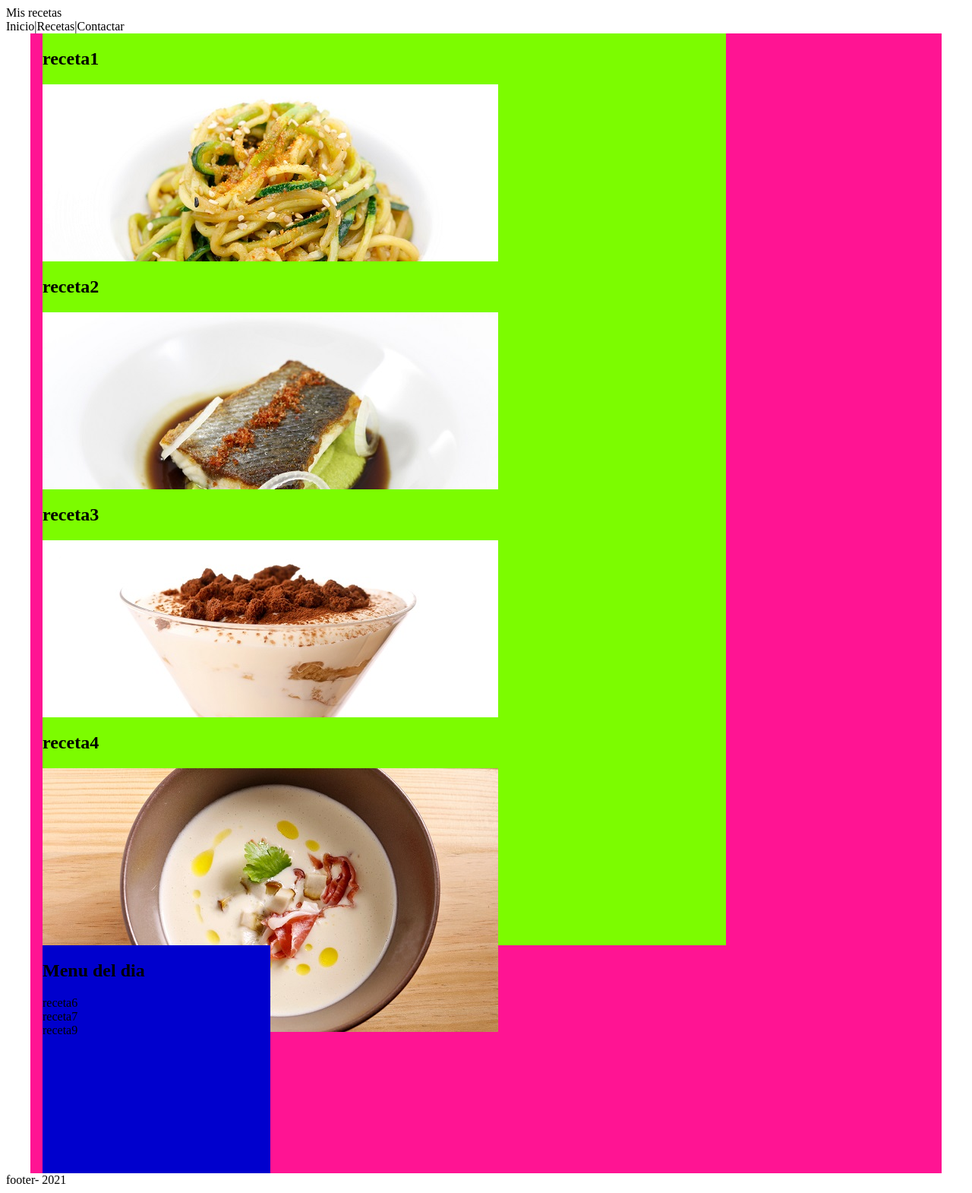
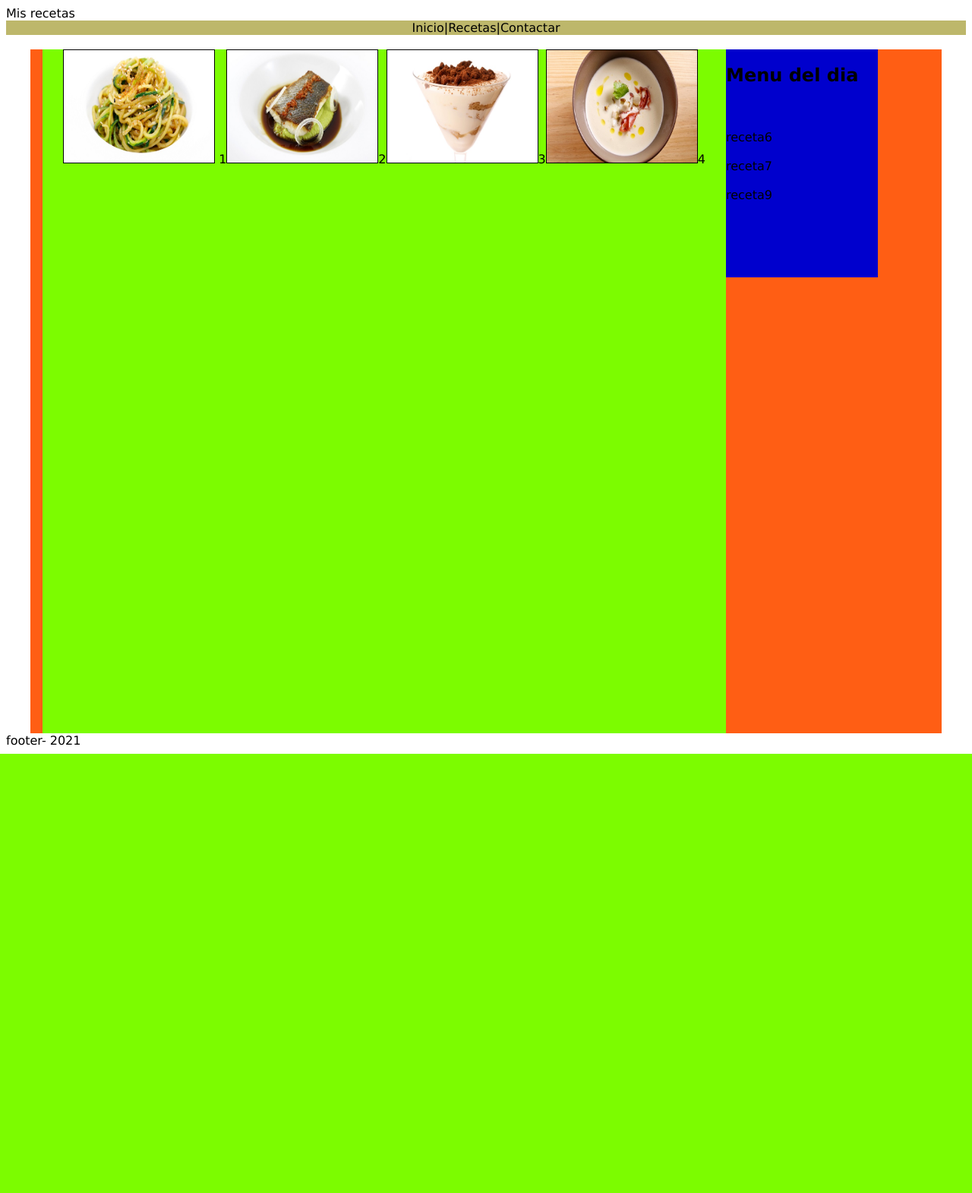
Before and after one commit to rolsonaielo/maquetacion-mis-recetas, a PHP site: page / in a window 1280 px wide. Shown: the whole page at 76% size. After the commit the page ends 992 px from the top, so only its background shows below. Run offline with PHP 8.4, Linux system fonts and the light colour scheme.

Commit message:
tercer intento maquetacion menu inicio mañana mas no sale

```diff
--- a/css/style.css
+++ b/css/style.css
@@ -1,28 +1,54 @@
 *{box-sizing: border-box;
+    font-family: Verdana, Geneva, Tahoma, sans-serif;
 }
 .container{
-    background-color: deeppink;
+    background-color: rgb(255, 94, 20);
     width: 1200px;
     margin: 0 auto;
     padding: 0 1em;
-    display:flex;
-    flex-wrap: wrap;
+    display: flex;
+    flex-wrap: wrap
 
-
+}
+nav{
+    background-color: darkkhaki;
+    display: flex;
+    justify-content: center;
 }
 
 section{
     background-color: lawngreen;
     width: 900px;
-    height: 300px;
+    height: 900px;
+   display: flex;
+   /*flex-wrap: wrap;*/
+   justify-content: center;
+   align-items: flex-start;
+
+   }
+
+
+
+.hijo img {
+   border :1px solid black;
+   width: 200px;
+   height: 150px;
+   background-color: cadetblue;
+
 }
 
 
 aside{
     background-color: mediumblue;
-    width: 300px;
-   height: 300px;
+    width: 200px;
+   height:300px;
    flex-shrink: 0;
+ justify-content: flex-end;
 
 
 }
+
+footer{
+    font-family: Verdana, Geneva, Tahoma, sans-serif;
+
+}
--- a/index.html
+++ b/index.html
@@ -13,36 +13,38 @@
   <div class="cabecera">Mis recetas</div>
 </div>
 <nav>Inicio|Recetas|Contactar</nav>
+<br>
+<body>
 
-<body>
   <div class="container">
 
-
-                    <section class="hijo">
-                       <h2>receta1</h2>
-                         <img  src="/imagenes/espaguetis-de-calabacin.jpg" alt="espagetis con calabzin">
-                     </section>
-                     <section class="hijo">
-                       <h2>receta2</h2>
-                          <img src="/imagenes/lubina-con-hummus-de-guisantes.jpg" alt="lubina-con-hummus-de-guisantes">
-                      </section>
-                     <section class="hijo">
-                          <h2>receta3</h2>
-                          <img src="/imagenes/tiramisu-express.jpg" alt="tiramisu-express">
-                    </section>
-                      <section class="hijo">
-                         <h2>receta4</h2>
-                         <img src="/imagenes/vichyssoise-de-esparragos-blancos.jpg" alt="vichyssoise-de-esparragos-blancos">
+    <section>
+              <div class="hijo">
+                              <!--<h2>receta1</h2>-->
+                              <img class="images" src="/imagenes/espaguetis-de-calabacin.jpg" alt="espagetis con calabzin"> 1</div>
+               <div class="hijo">
+                               <!--<h2>receta2</h2>-->
+                               <img src="/imagenes/lubina-con-hummus-de-guisantes.jpg" alt="lubina-con-hummus-de-guisantes">2</div>
+              <div class="hijo">
+                             <!--<h2>receta3</h2>-->
+                              <img src="/imagenes/tiramisu-express.jpg" alt="tiramisu-express">3</div>
+             <div class="hijo">
+                              <!----<h2>receta4</h2>-->
+                               <img src="/imagenes/vichyssoise-de-esparragos-blancos.jpg" alt="vichyssoise-de-esparragos-blancos">4</div>
    </section>
 
     <aside>
       <h1>Menu del dia</h1>
+      <br><br>
       <div>receta6</div>
+      <br>
       <div>receta7</div>
+      <br>
       <div>receta9</div>
     </aside>
+  </div>
 
-</div>
+
 
 
 
```
Lines whose indentation alone changed are shown as unchanged.
